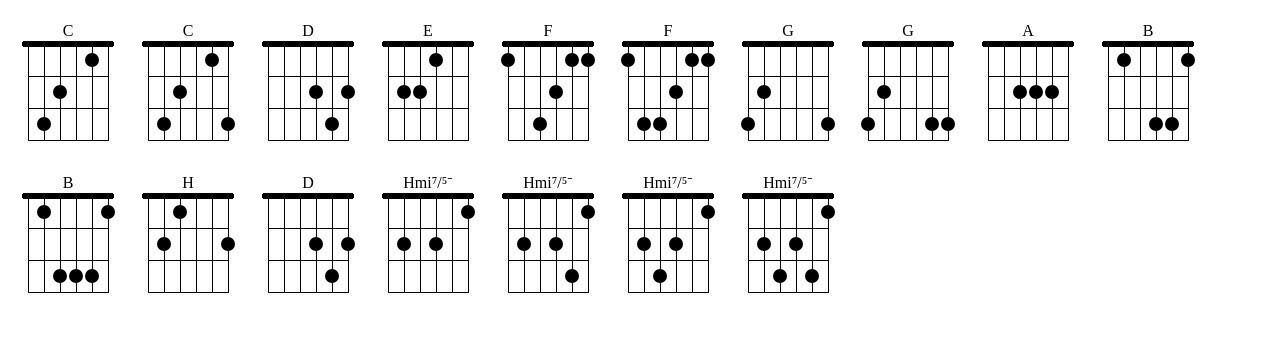
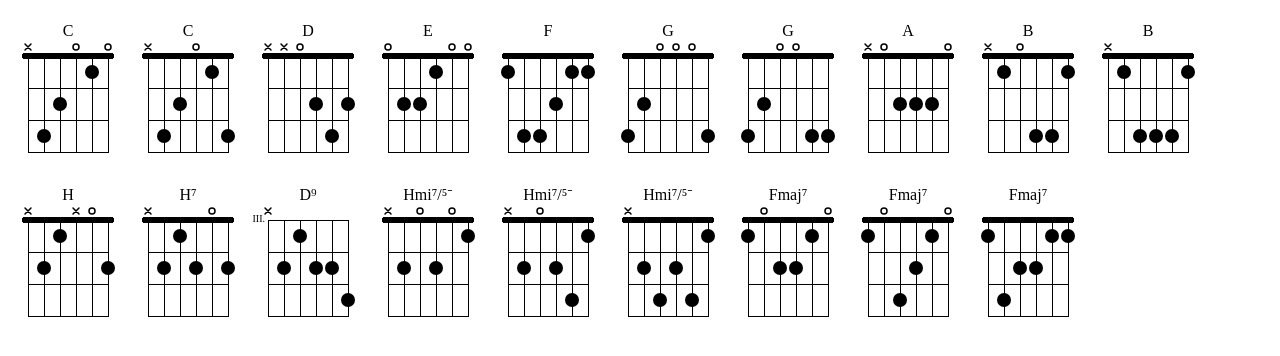
Before and after one commit to ondras/chords, a website: page index.html in a window 1280 px wide. Drawn offline with Linux system fonts and the light colour scheme.

Commit message:
dom9, filtering

```diff
--- a/app/core.js
+++ b/app/core.js
@@ -7,6 +7,7 @@ const CHORDS = {
     "maj7": [0, 4, 7, 11],
     "aug": [0, 4, 8],
     "aug7": [0, 4, 8, 10],
+    "dom9": [0, 4, 8, 10, 2],
     "minor": [0, 3, 7],
     "min6": [0, 3, 7, 9],
     "min7": [0, 3, 7, 10],
--- a/app/generator.js
+++ b/app/generator.js
@@ -1,9 +1,32 @@
 import { TONES } from "./core.js";
 const MAX_FRET = 3;
-function sum(arr) {
-    return arr.reduce((a, b) => a + b, 0);
+const AVAILABLE_FINGERS = 4;
+function sum(arr) { return arr.reduce((a, b) => a + b, 0); }
+function min(arr) { return Math.min(...arr); }
+function max(arr) { return Math.max(...arr); }
+function canBeHeld(instance) {
+    const fingers = instance.fingers;
+    let realFingers = fingers.filter(f => f > 0); // true fingers used
+    let fingerCount = realFingers.length;
+    let minFret = min(realFingers); // lowest used fret
+    let minCount = realFingers.filter(f => f == minFret).length;
+    // barre: when there are not enough fingers but more than one hold the first fret
+    let isBarre = (minCount > 1 && fingerCount > AVAILABLE_FINGERS);
+    if (isBarre) {
+        let barreLastString = -1;
+        fingers.forEach((f, i) => {
+            if (f == minFret && barreLastString == -1) {
+                barreLastString = i;
+            }
+        });
+        for (let s = barreLastString; s < fingers.length; s++) {
+            if (fingers[s] < 1) {
+                return false;
+            } // barre, but empty or none requested -> bail out
+        }
+    }
+    return true;
 }
-function max(arr) { return Math.max(...arr); }
 function COMPARE(f1, f2) {
     let m1 = max(f1);
     let m2 = max(f2);
@@ -44,11 +67,26 @@ function createFingerCombinations(fingers) {
         return createFingerCombinations(remaining).map(remaining => [finger].concat(remaining));
     });
 }
+function hasAllTones(instance) {
+    let tones = new Set(instance.chord.tones);
+    instance.fingers.forEach((f, i) => {
+        if (f == -1) {
+            return;
+        }
+        let tone = (f + instance.instrument[i]) % TONES;
+        tones.delete(tone);
+    });
+    return (tones.size == 0);
+}
 export function createInstances(instrument, chord, startFret = 1) {
     let ctx = { rootFound: false };
     let fingers = instrument.map(string => fingersOnString(string, chord, startFret, ctx));
     function createInstance(fingers) {
         return { fingers, instrument, chord };
     }
-    return createFingerCombinations(fingers).sort(COMPARE).map(createInstance);
+    return createFingerCombinations(fingers)
+        .sort(COMPARE)
+        .map(createInstance)
+        .filter(hasAllTones)
+        .filter(canBeHeld);
 }
--- a/app/localizer.js
+++ b/app/localizer.js
@@ -10,6 +10,7 @@ const CHORDS = {
     "maj7": "maj⁷",
     "aug": "+",
     "aug7": "+⁷",
+    "dom9": "⁹",
     "minor": "mi",
     "min6": "mi⁶",
     "min7": "mi⁷",
--- a/app/render-ascii.js
+++ b/app/render-ascii.js
@@ -1,6 +1,5 @@
 import { toRoman, offsetFingers, fretCount } from "./util.js";
 export function render(instance, localizer, offset) {
-    const strings = instance.instrument;
     const fingers = offsetFingers(instance.fingers, offset);
     let rows = [];
     rows.push(localizer.chord(instance.chord));
@@ -9,15 +8,18 @@ export function render(instance, localizer, offset) {
         rows.push(`${toRoman(offset).toUpperCase()}.`);
         rows.push("");
     }
-    rows.push(strings.map(localizer.toneToString).join(""));
-    rows.push(fingers.map(f => f > -1 ? f : "X").join(""));
-    rows.push("");
-    rows.push(fingers.map(_ => "-").join(""));
+    rows.push(fingers.map(f => {
+        switch (f) {
+            case -1: return "x";
+            case 0: return "o";
+            default: return " ";
+        }
+    }).join(""));
+    rows.push(fingers.map(_ => "=").join(""));
     let count = fretCount(fingers);
     for (let fret = 1; fret <= count; fret++) {
         let row = fingers.map(f => (f == fret ? "o" : "|"));
         rows.push(row.join(""));
     }
-    rows.push(fingers.map(_ => "-").join(""));
     return rows.join("\n");
 }
--- a/app/render-svg.js
+++ b/app/render-svg.js
@@ -1,11 +1,14 @@
 import { toRoman, offsetFingers, fretCount } from "./util.js";
 const SVGNS = "http://www.w3.org/2000/svg";
+const PADDING_BASE = 20;
 const FRET = 32;
 const STRING = 16;
-const PADDING = 20;
 const FINGER = 7;
 const FONT_LARGE = 16;
 const FONT_SMALL = 10;
+const SYMBOL = 6;
+const PADDING_LR = PADDING_BASE;
+const PADDING_TOP = PADDING_BASE + FONT_LARGE + 2 * SYMBOL;
 function node(name, attributes = {}) {
     let node = document.createElementNS(SVGNS, name);
     for (let n in attributes) {
@@ -13,16 +16,25 @@ function node(name, attributes = {}) {
     }
     return node;
 }
-function name(instance, localizer) {
-    let x = String(PADDING + (instance.instrument.length - 1) * STRING / 2);
-    let y = String(PADDING + FONT_LARGE / 2);
+function renderEmptyString(x, y) {
+    const r = SYMBOL / 2;
+    return node("circle", { cx: String(x), cy: String(y), r: String(r), fill: "none", stroke: "#000", "stroke-width": "1.5" });
+}
+function renderMuteString(x, y) {
+    const L = SYMBOL;
+    const d = `M ${x} ${y} m -${L / 2} -${L / 2} l ${L} ${L} m ${-L} 0 l ${L} ${-L}`;
+    return node("path", { d, stroke: "#000", "stroke-width": "1.5", "stroke-linecap": "round" });
+}
+function renderName(instance, localizer) {
+    let x = String(PADDING_LR + (instance.instrument.length - 1) * STRING / 2);
+    let y = String(PADDING_BASE + FONT_LARGE / 2);
     let name = node("text", { x, y, "text-anchor": "middle", "font-size": String(FONT_LARGE) });
     name.textContent = localizer.chord(instance.chord);
     return name;
 }
 function renderStrings(instance, fretCount) {
-    const left = PADDING;
-    const top = PADDING + FONT_LARGE;
+    const left = PADDING_LR;
+    const top = PADDING_TOP;
     const length = fretCount * FRET;
     const stroke = "#000";
     let strings = instance.instrument.map((_, i) => {
@@ -33,8 +45,8 @@ function renderStrings(instance, fretCount) {
 }
 function renderFrets(instance, fretCount, offset) {
     let frag = document.createDocumentFragment();
-    const left = PADDING;
-    const top = PADDING + FONT_LARGE;
+    const left = PADDING_LR;
+    const top = PADDING_TOP;
     const length = (instance.instrument.length - 1) * STRING;
     const stroke = "#000";
     let frets = [];
@@ -59,14 +71,20 @@ function renderFrets(instance, fretCount, offset) {
 function renderFingers(fingers) {
     let frag = document.createDocumentFragment();
     const r = String(FINGER);
-    const left = PADDING;
-    const top = PADDING + FONT_LARGE;
+    const left = PADDING_LR;
+    const top = PADDING_TOP;
     fingers.map((finger, i) => {
-        if (finger < 1) {
+        const x = left + i * STRING;
+        if (finger == -1) {
+            return renderMuteString(x, top - SYMBOL * 1.5);
             return null;
         }
-        let cx = String(left + i * STRING);
-        let cy = String(top + (finger - 0.5) * FRET);
+        else if (finger == 0) {
+            return renderEmptyString(x, top - SYMBOL * 1.5);
+            return null;
+        }
+        const cx = String(x);
+        const cy = String(top + (finger - 0.5) * FRET);
         return node("circle", { cx, cy, r });
     }).forEach(n => n && frag.appendChild(n));
     return frag;
@@ -75,11 +93,11 @@ function renderFingers(fingers) {
 export function render(instance, localizer, offset) {
     const fingers = offsetFingers(instance.fingers, offset);
     const fc = fretCount(fingers);
-    const width = (instance.instrument.length - 1) * STRING + 2 * PADDING;
-    const height = fc * FRET + 2 * PADDING + FONT_LARGE;
+    const width = (instance.instrument.length - 1) * STRING + 2 * PADDING_LR;
+    const height = fc * FRET + PADDING_TOP + PADDING_BASE;
     const viewBox = `0 0 ${width} ${height}`;
     let svg = node("svg", { viewBox, width: String(width), height: String(height) });
-    svg.appendChild(name(instance, localizer));
+    svg.appendChild(renderName(instance, localizer));
     svg.appendChild(renderStrings(instance, fc));
     svg.appendChild(renderFrets(instance, fc, offset));
     svg.appendChild(renderFingers(fingers));
--- a/index.html
+++ b/index.html
@@ -15,42 +15,34 @@ let cs = localizer.create("cs");
 
 ["C", "D", "E", "F", "G", "A", "B", "H"].forEach(str => {
 	let chord = createChord("major", cs.stringToTone(str));
-	let instances = createInstances(GUITAR, chord, 1);
-
-	instances.forEach(i => {
-		console.log(i);
+	createInstances(GUITAR, chord, 1).forEach(i => {
 		console.log(render.ascii(i, cs));
 		document.body.appendChild(render.svg(i, cs));
 	});
 });
 
 
-let D = createChord("major", cs.stringToTone("D"));
-console.log(D.tones.map(cs.toneToString));
-//let F = createChord("major", fromCS("F"));
-let instances = createInstances(GUITAR, D, 1);
+let H7 = createChord("dom7", cs.stringToTone("H"));
+createInstances(GUITAR, H7, 1).forEach(i => {
+	console.log(render.ascii(i, cs));
+	document.body.appendChild(render.svg(i, cs));
+});
 
-instances.forEach(i => {
-	console.log(i);
+let D9 = createChord("dom9", cs.stringToTone("D"));
+createInstances(GUITAR, D9, 4).forEach(i => {
 	console.log(render.ascii(i, cs));
 	document.body.appendChild(render.svg(i, cs));
 });
 
 
 let H = createChord("m7b5", cs.stringToTone("H"));
-instances = createInstances(GUITAR, H, 1);
-
-instances.forEach(i => {
-	console.log(i);
+createInstances(GUITAR, H, 1).forEach(i => {
 	console.log(render.ascii(i, cs));
 	document.body.appendChild(render.svg(i, cs));
 });
 
-let D9 = createChord("dom9", cs.stringToTone("D"));
-instances = createInstances(GUITAR, D9, 3);
-
-instances.forEach(i => {
-	console.log(i);
+let fmaj = createChord("maj7", cs.stringToTone("F"));
+createInstances(GUITAR, fmaj, 1).forEach(i => {
 	console.log(render.ascii(i, cs));
 	document.body.appendChild(render.svg(i, cs));
 });
--- a/src/core.ts
+++ b/src/core.ts
@@ -24,6 +24,7 @@ const CHORDS: {[name:string]: Tone[]} = {
 	"maj7": [0, 4, 7, 11],
 	"aug": [0, 4, 8],
 	"aug7": [0, 4, 8, 10],
+	"dom9": [0, 4, 8, 10, 2],
 
 	"minor": [0, 3, 7],
 	"min6": [0, 3, 7, 9],
--- a/src/localizer.ts
+++ b/src/localizer.ts
@@ -19,6 +19,7 @@ const CHORDS: {[type:string]: string} = {
 	"maj7": "maj⁷",
 	"aug": "+",
 	"aug7": "+⁷",
+	"dom9": "⁹",
 
 	"minor": "mi",
 	"min6": "mi⁶",
```
Also changed, not shown: src/generator.ts (+44 -4 lines), src/render-ascii.ts (+9 -6 lines), src/render-svg.ts (+39 -17 lines).
